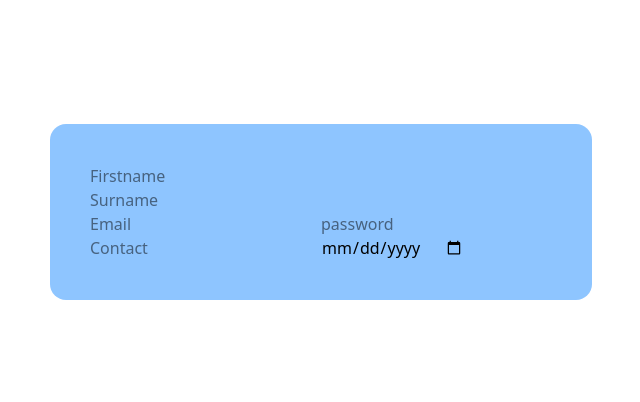
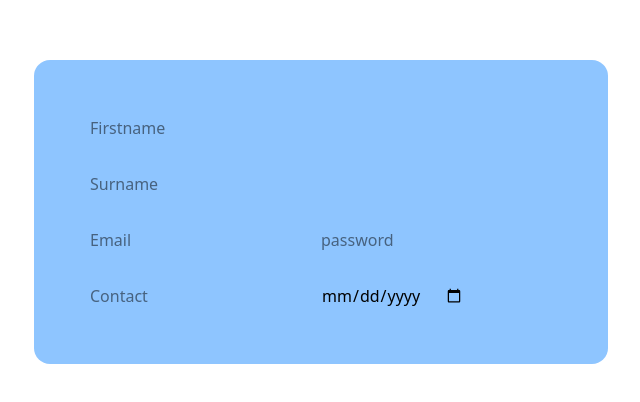
Before and after one commit to nonydev27/signuplogin-page, a React (Vite) app: page / in a window 1280 px wide. Shown: the part 188-590 px from the top of the page, without its empty margins (319-959 px from the left). Built offline with nearby package versions, Linux system fonts and the light colour scheme.

Commit message:
added more fields

```diff
--- a/src/Components/Signup.jsx
+++ b/src/Components/Signup.jsx
@@ -5,16 +5,16 @@ export default function Signup() {
         <div className="p-10 bg-blue-300 rounded-2xl">
           {/*  Declaring inputs in sections*/}
           {/* Section 1(Firstname */}
-          <div className="col">
+          <div className="col p-4">
             <input type="text" name="firstname" id="" placeholder="Firstname" />
           </div>
           {/* Section 2(Surname) */}
-          <div className="col">
+          <div className="col p-4">
             <input type="text" name="surname" id="" placeholder="Surname" />
           </div>
 
           {/* Section 3(Email && Password) */}
-          <div className="col col-2">
+          <div className="col col-2 p-4">
             <input type="text" name="email" id="" placeholder="Email" />
             <input
               type="password"
@@ -25,7 +25,7 @@ export default function Signup() {
           </div>
 
           {/* Section 4(Contact && DOB)*/}
-          <div className="col col-2">
+          <div className="col col-2 p-4">
             <input type="text" name="" id="" placeholder="Contact" />
             <input type="date" name="" id="" placeholder="dob" />
           </div>
```
